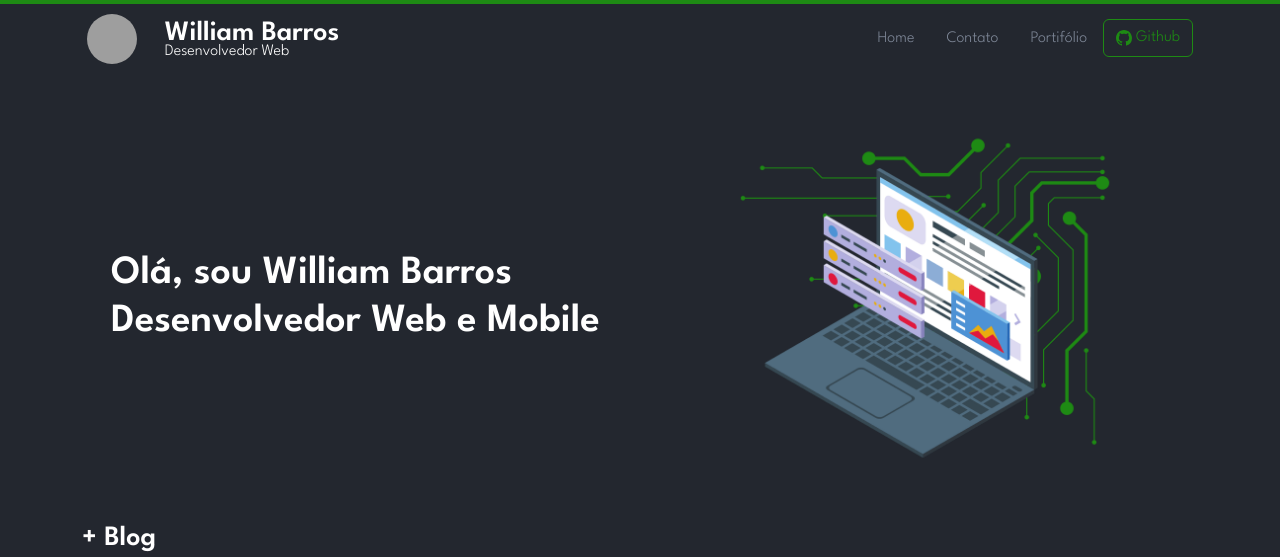
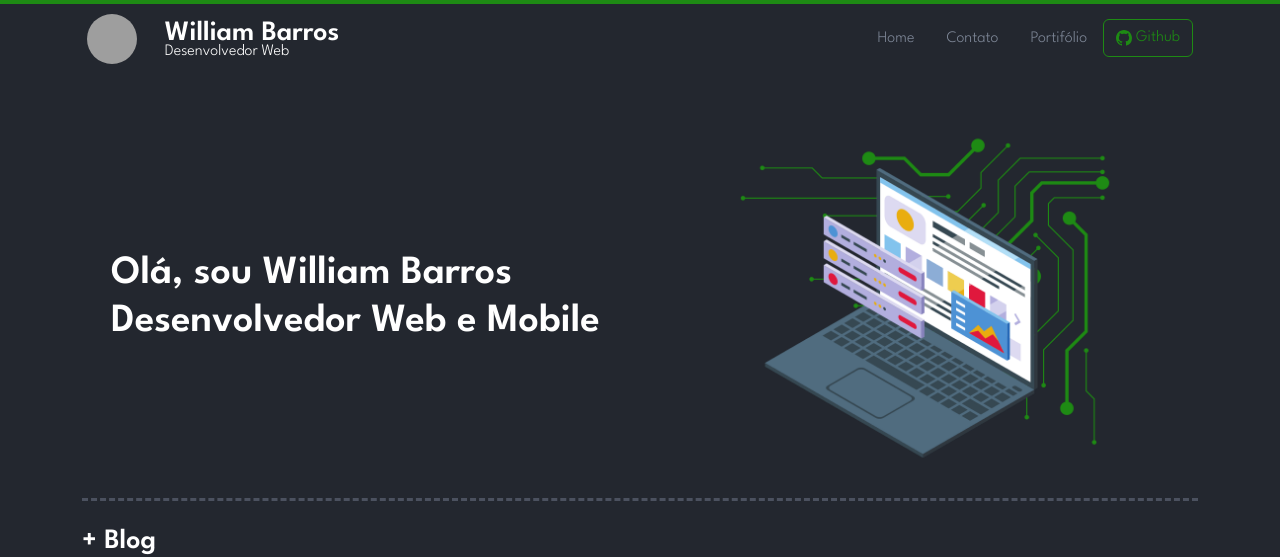
Before and after one commit to wsilvabarros/wsilvabarros.github.io, a Jekyll site: the page built from index.md, in a window 1280 px wide. Shown: the top 557 px of the page. Built offline with Jekyll 4.4.1, drawn with Linux system fonts in a browser that asks for light colours; grey boxes are pictures that could not be loaded.

Commit message:
Update index.md

```diff
--- a/index.md
+++ b/index.md
@@ -3,6 +3,4 @@
 ---
 <div class="first-content d-flex flex-column flex-md-row justify-content-between"><div class="order-md-1 d-flex justify-content-center align-items-center first-step" ><h1>Olá, sou William Barros<br/> Desenvolvedor Web e Mobile</h1></div><div class="order-md-2 d-flex justify-content-center align-items-center first-step" ><img src="https://williambarros.com.br/assets/image/destaque.png" class="first-step-image" alt="Tecnologia e Desenvolvimento"></div></div>
 
-<div style="border-top:3 dashed #4b515f; width:100%;"><br/><h3>+ Blog<h3></div>
-
-<div class="blog container" >{% for post in site.posts %}<div class="card" style=""><img src="{{ post.image }}" class="card-img-top " alt="{{ post.title }}" /><div class="card-body"><h5 class="card-title">{{ post.title }}</h5><p class="card-text">{{ post.preview }}</p><a href="{{ BASE_PATH }}{{ post.url }}">Veja Mais</a></div></div>{% endfor %}</div>
+<div style="border-top:3px dashed #4b515f; width:100%;"><br/><h3>+ Blog<h3> </div><div class="blog container" >{% for post in site.posts %}<div class="card" style=""><img src="{{ post.image }}" class="card-img-top " alt="{{ post.title }}" /><div class="card-body"><h5 class="card-title">{{ post.title }}</h5><p class="card-text">{{ post.preview }}</p><a href="{{ BASE_PATH }}{{ post.url }}">Veja Mais</a></div></div>{% endfor %}</div>
```
